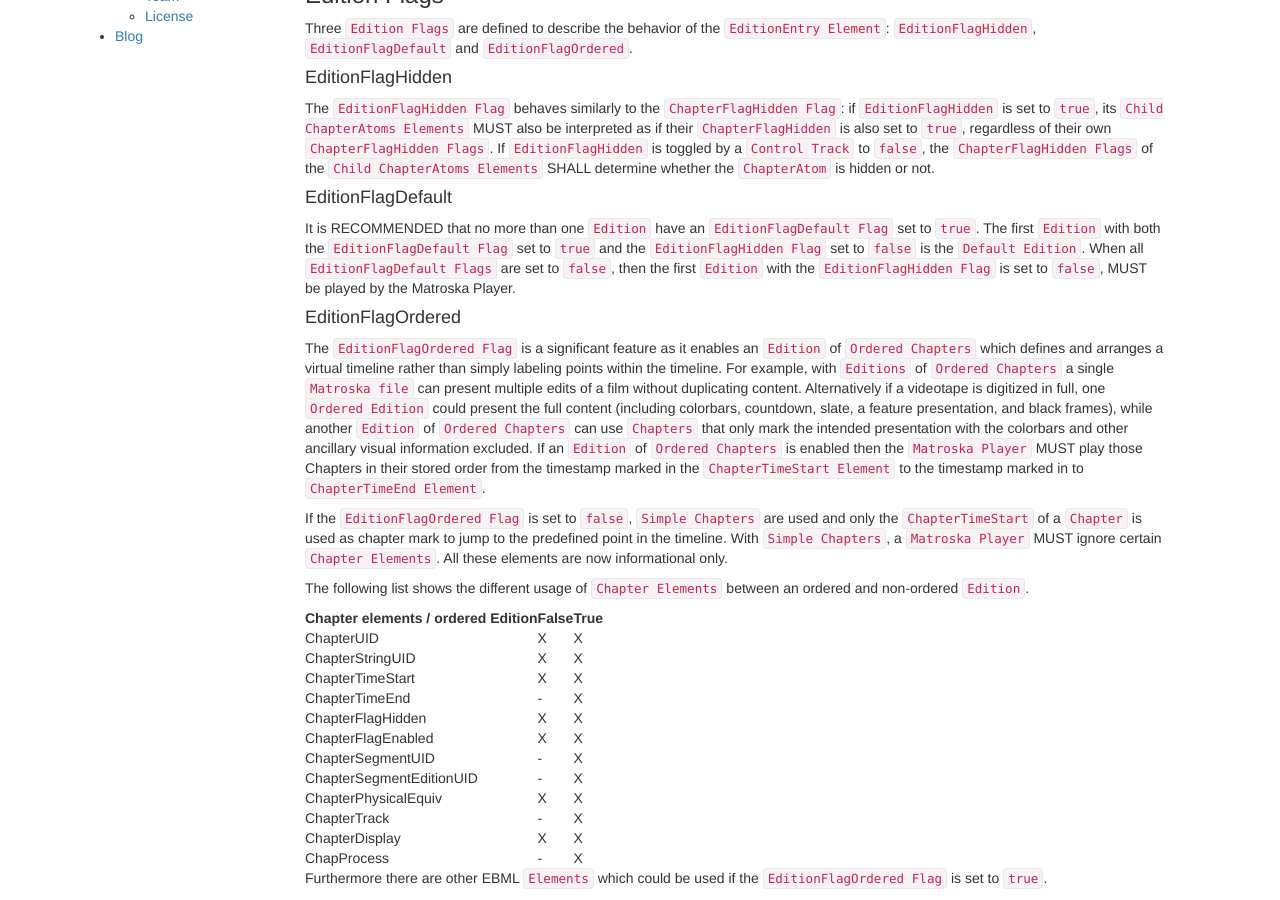
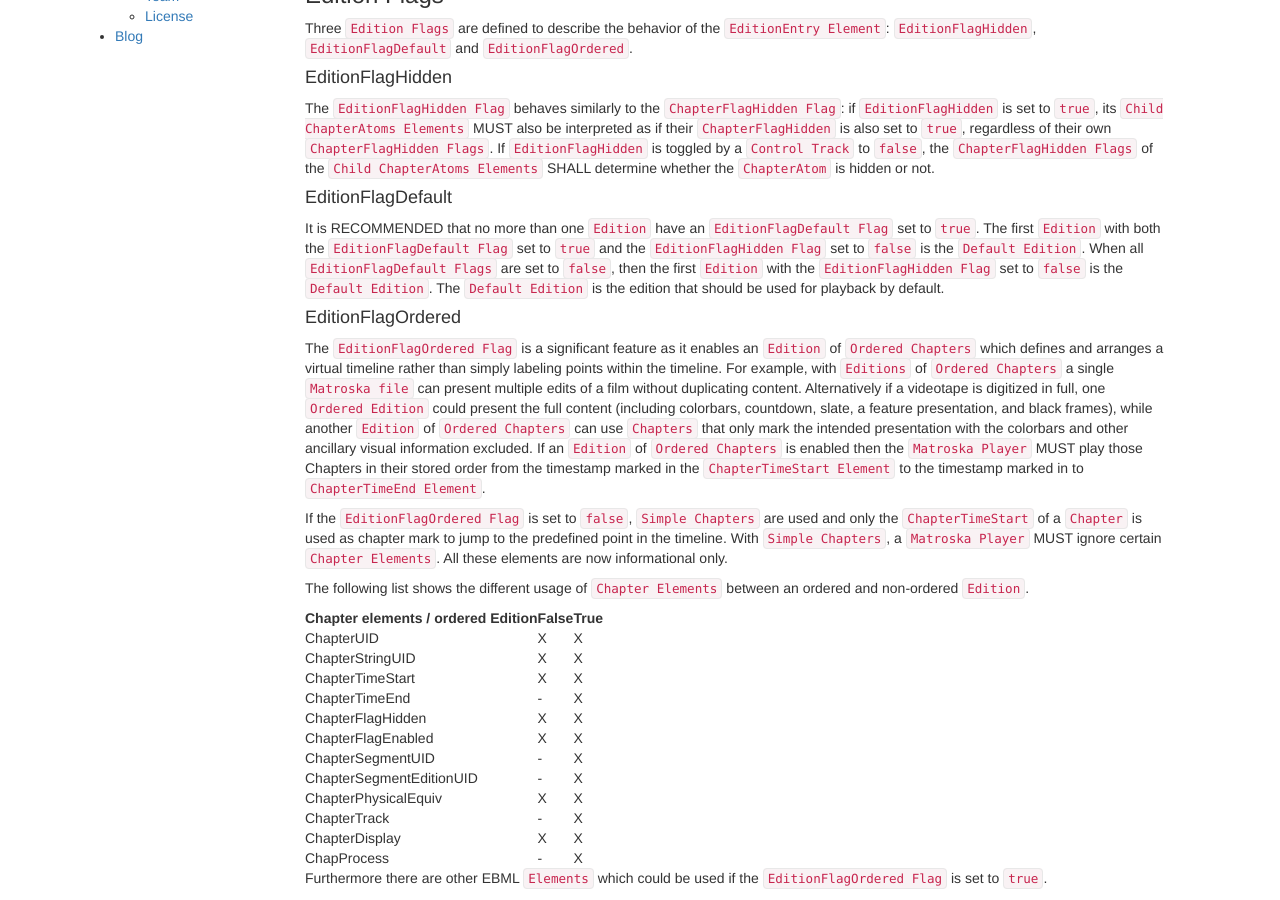
Before and after one commit to ietf-wg-cellar/matroska-specification, a Jekyll site: the page built from chapters.md, in a window 1280 px wide and 900 px high, scrolled down 599 px. Built offline with Jekyll 4.4.1, drawn with Linux system fonts in a browser that asks for light colours; our own code applies the rules of GitHub Pages for plain Markdown files.

Commit message:
keep the concept of Default Edition

```diff
--- a/chapters.md
+++ b/chapters.md
@@ -25,7 +25,7 @@ The `EditionFlagHidden Flag` behaves similarly to the `ChapterFlagHidden Flag`:
 
 #### EditionFlagDefault
 
-It is RECOMMENDED that no more than one `Edition` have an `EditionFlagDefault Flag` set to `true`. The first `Edition` with both the `EditionFlagDefault Flag` set to `true` and the `EditionFlagHidden Flag` set to `false` is the `Default Edition`. When all `EditionFlagDefault Flags` are set to `false`, then the first `Edition` with the `EditionFlagHidden Flag` is set to `false`, MUST be played by the Matroska Player.
+It is RECOMMENDED that no more than one `Edition` have an `EditionFlagDefault Flag` set to `true`. The first `Edition` with both the `EditionFlagDefault Flag` set to `true` and the `EditionFlagHidden Flag` set to `false` is the `Default Edition`. When all `EditionFlagDefault Flags` are set to `false`, then the first `Edition` with the `EditionFlagHidden Flag` set to `false` is the `Default Edition`. The `Default Edition` is the edition that should be used for playback by default.
 
 #### EditionFlagOrdered
 
```
